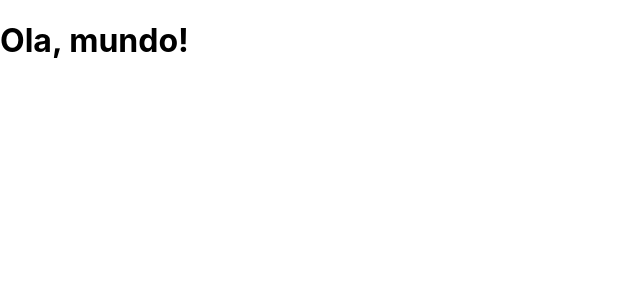
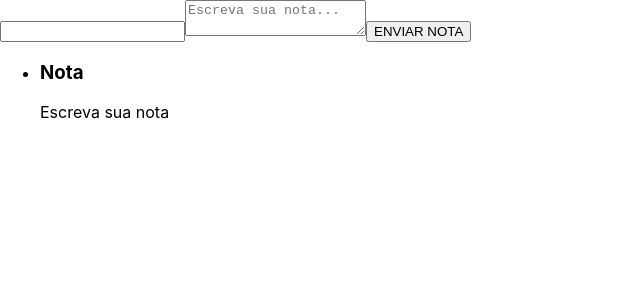
Before and after one commit to LaelBelchior/exercicio-react, a React (Create React App) app: page / in a window 1280 px wide. Shown: the top 300 px of the page, without its empty margins (0-640 px from the left). Built offline with nearby package versions, Linux system fonts and the light colour scheme; the HTML template or start-up script is replaced by a standard one.

Commit message:
Criando component lista-notas.jsx

```diff
--- a/src/App.js
+++ b/src/App.js
@@ -1,8 +1,16 @@
 import React from 'react';
+import ListaNotas from './Components/lista-notas';
 
 function App() {
   return (
-    <h1>Ola, mundo!</h1>
+    <section>
+      <form>
+        <input type="text"/>
+        <textarea placeholder='Escreva sua nota...'/>
+        <button>ENVIAR NOTA</button>
+      </form>
+      <ListaNotas />
+    </section>
   );
 }
 
--- /dev/null
+++ b/src/Components/lista-notas.jsx
@@ -0,0 +1,20 @@
+import React, { Component } from 'react';
+
+class ListaNotas extends Component{
+    render(){
+        return(
+            <ul>
+                <li>
+                    <section>
+                        <header>
+                            <h3>Nota</h3>
+                        </header>
+                        <p>Escreva sua nota</p>
+                    </section>
+                </li>
+            </ul>
+        )
+    }
+}
+
+export default ListaNotas;
```
